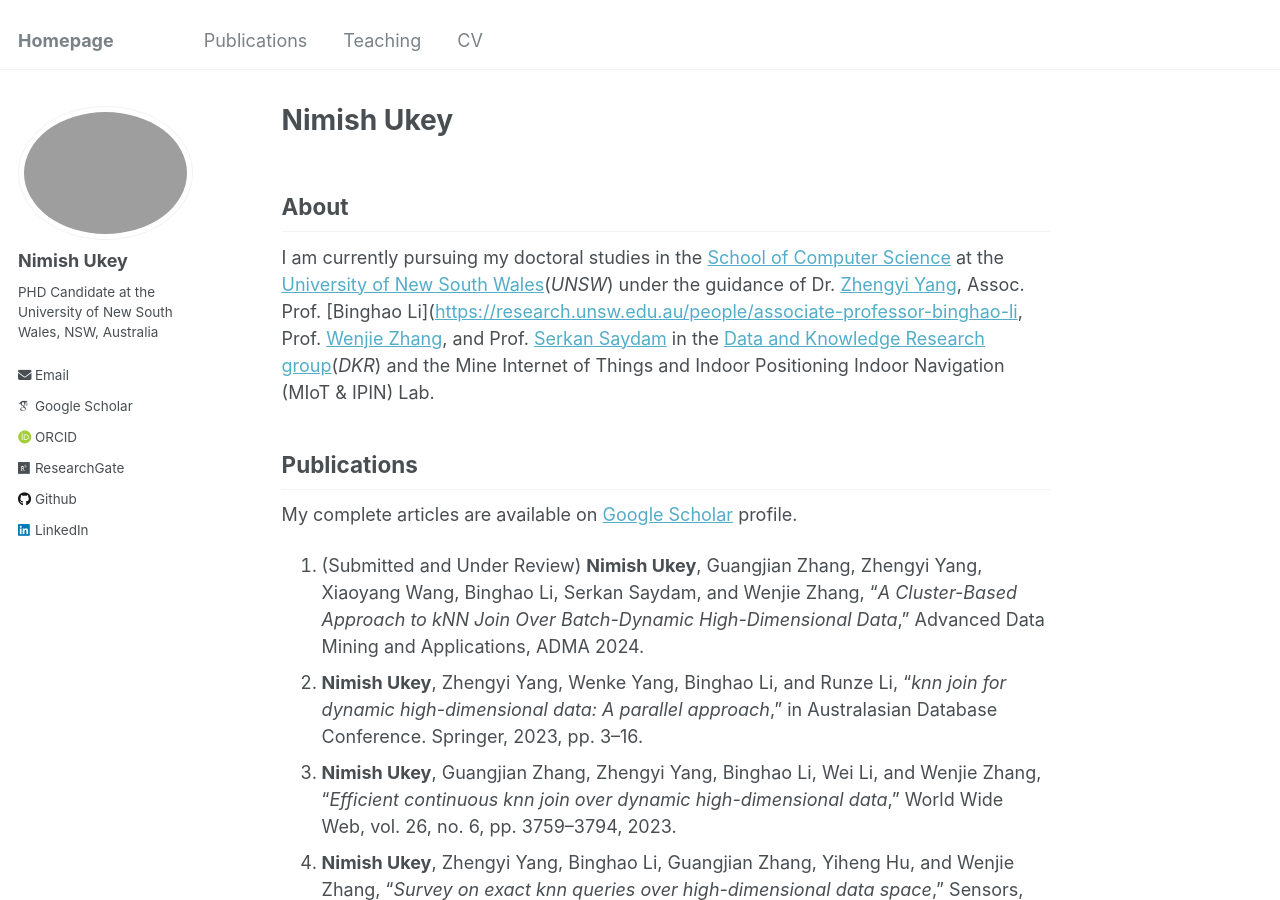
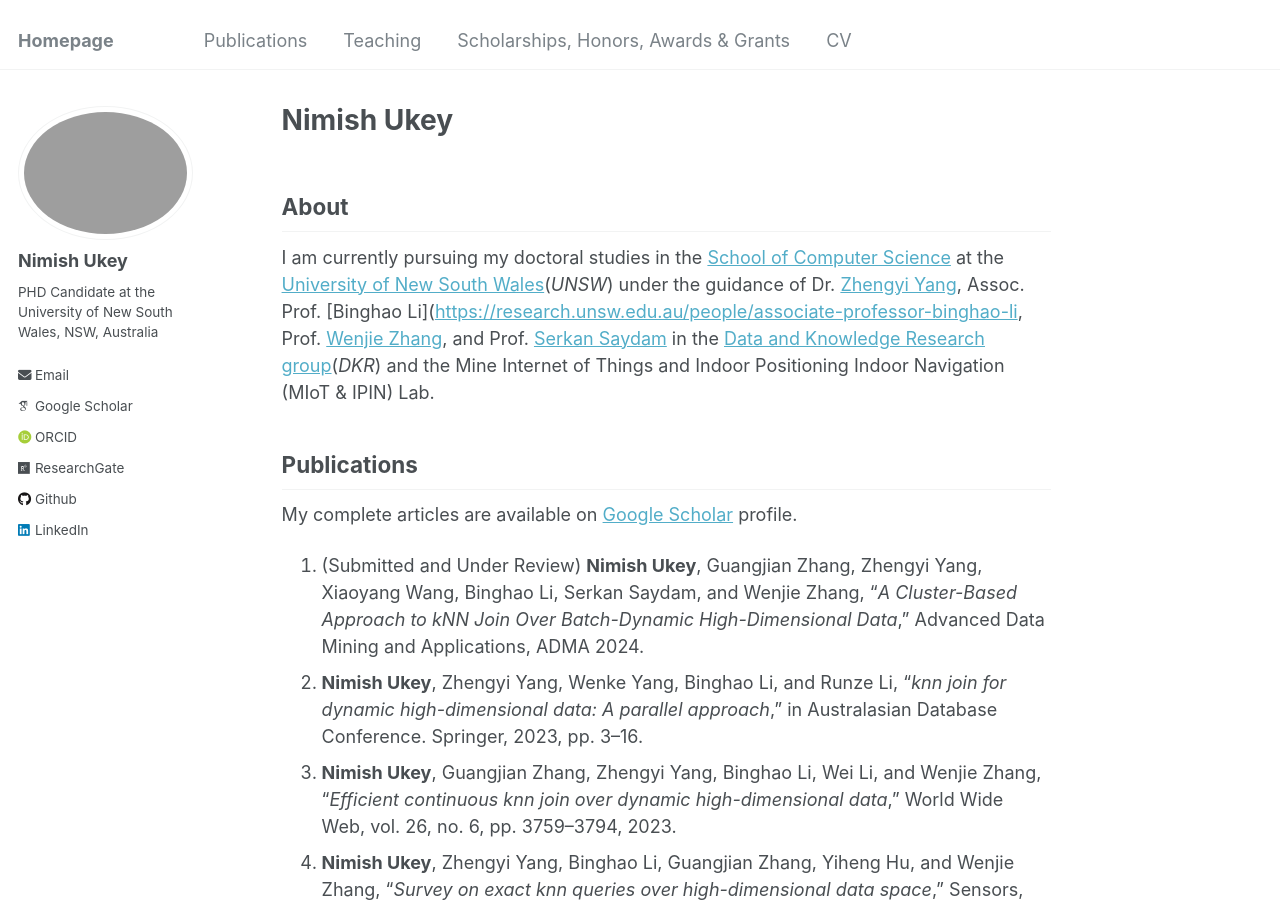
Before and after one commit to nimishukey/nimishukey.github.io, a Jekyll site: the page built from _pages/about.md, in a window 1280 px wide and 900 px high. Built offline with Jekyll 4.4.1, drawn with Linux system fonts in a browser that asks for light colours; some web fonts are replaced.

Commit message:
Update navigation.yml

```diff
--- a/_data/navigation.yml
+++ b/_data/navigation.yml
@@ -1,13 +1,16 @@
 # main links links
 main:
   - title: "Publications"
-    url: /#publications/
+    url: /#publications
 
 #  - title: "Talks"
 #    url: /talks/
 
   - title: "Teaching"
     url: /teaching/
+
+  - title: "Scholarships, Honors, Awards & Grants"
+    url: /#honors & awards
 
 #  - title: "Portfolio"
 #    url: /portfolio/
```
